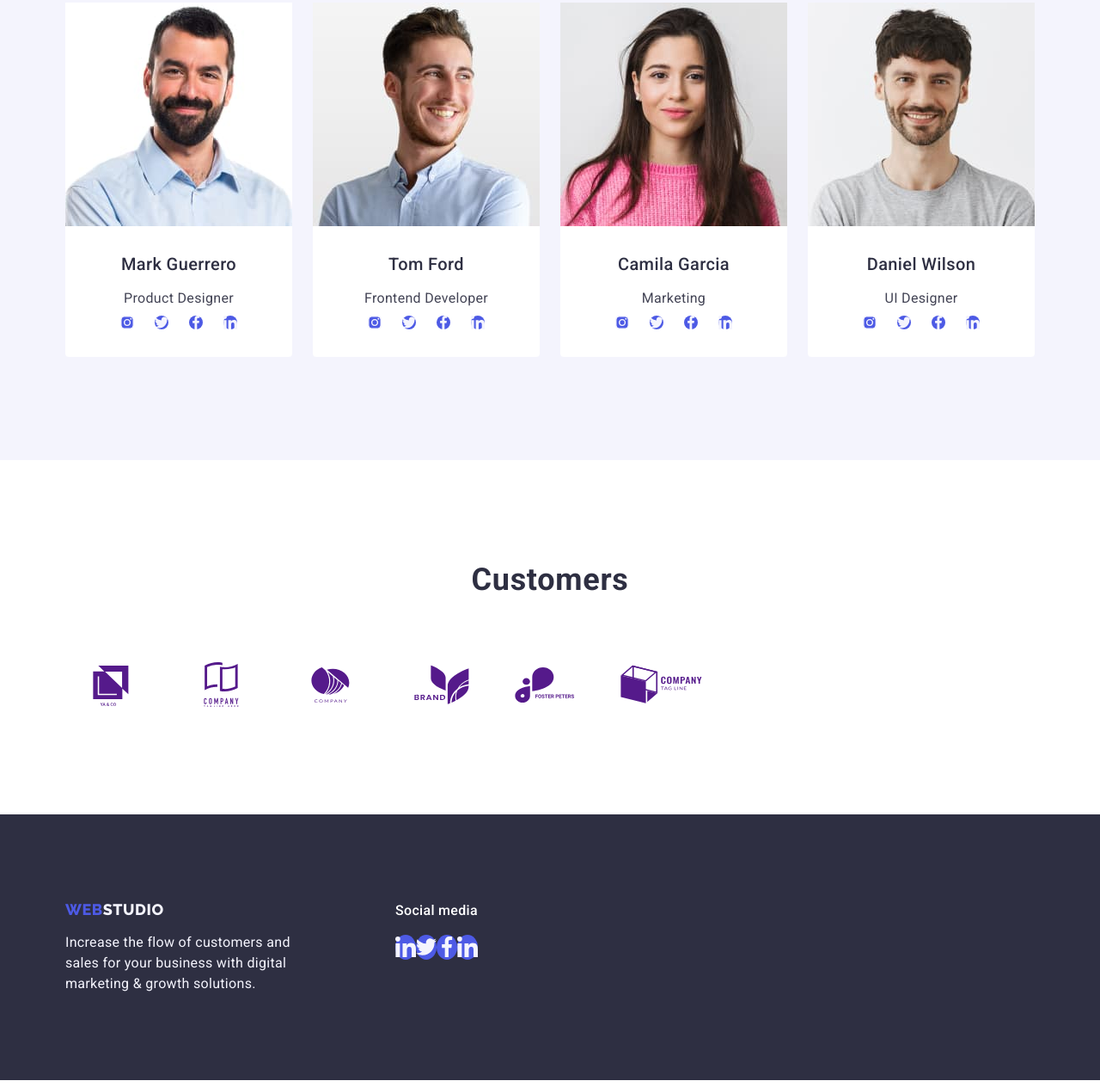
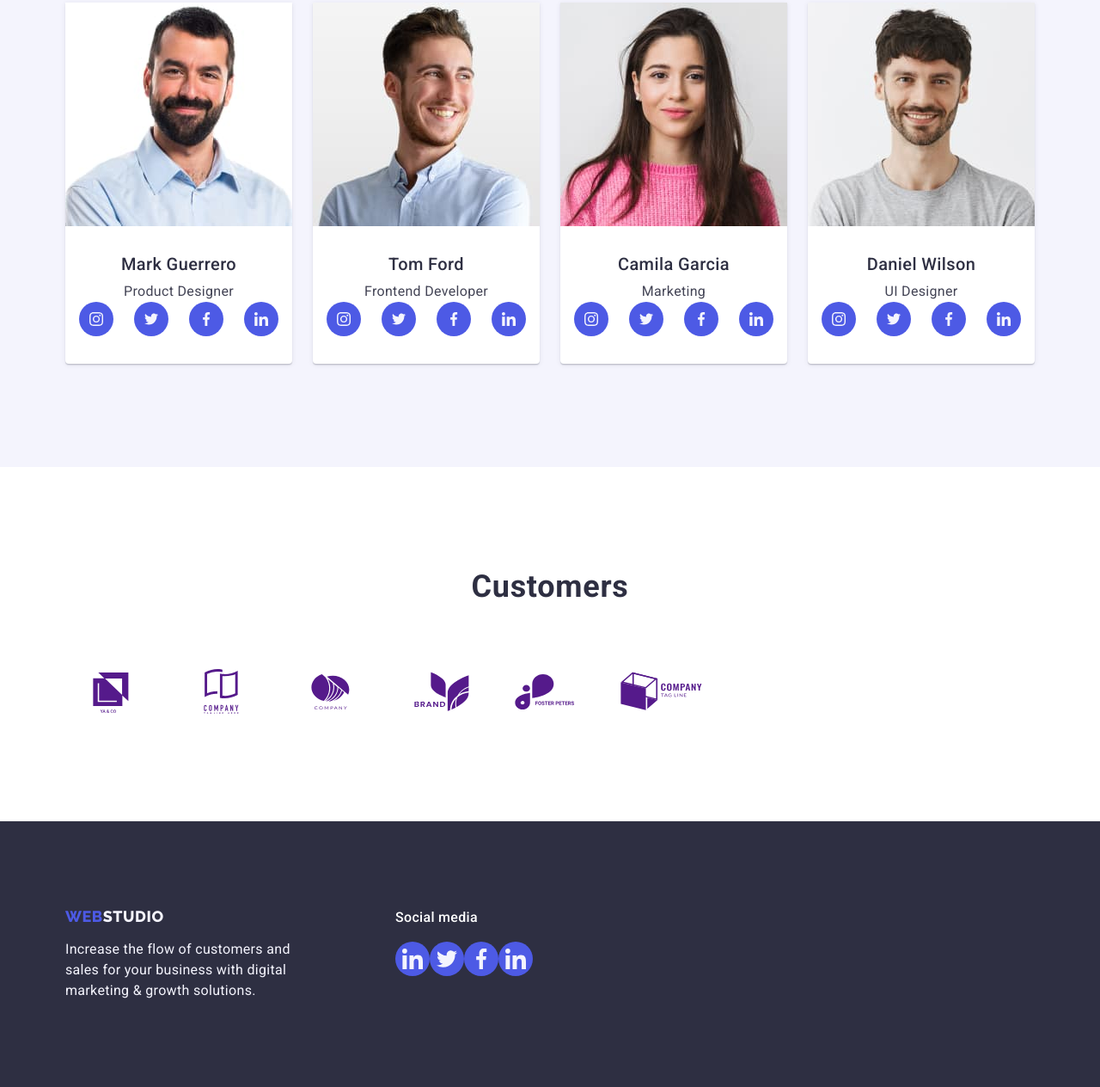
Before and after one commit to missmurs/goit-markup-hw-04, a plain HTML site: page index.html in a window 1280 px wide. Shown: the part 1922-3186 px from the top of the page at 86% size. Drawn offline with nearby package versions, Linux system fonts and the light colour scheme.

Commit message:
Team social icon

```diff
--- a/css/styles.css
+++ b/css/styles.css
@@ -299,6 +299,15 @@ img {
   background: var(--white);
   color: var(--navyblue);
   border-radius: 0px 0px 4px 4px;
+  box-shadow: 0px 1px 6px rgba(46, 47, 66, 0.08),
+    0px 1px 1px rgba(46, 47, 66, 0.16), 0px 2px 1px rgba(46, 47, 66, 0.08);
+}
+.team-card-list {
+  --indent: 24px;
+  --item: 4;
+}
+.team-wrapper {
+  padding: 32px 0;
 }
 .team-name {
   text-align: center;
@@ -316,37 +325,31 @@ img {
   line-height: 24px;
   letter-spacing: 0.02em;
 }
-.team-list {
-  --indent: 24px;
-  --item: 4;
+
+.team-icon-list {
+  display: flex;
+  align-items: center;
+  justify-content: center;
+  gap: 24px;
 }
-.team-wrapper {
-  padding: 32px 0;
-  display: flex;
-  flex-direction: column;
-  justify-content: center;
-  align-items: center;
-  gap: 8px;
+.team-icon-list-item {
+  width: 40px;
+  height: 40px;
 }
-
-.team-list-item {
-  fill: #f4f4fd;
-}
-
 .team-social-link {
   width: 100%;
   height: 100%;
   background-color: #4d5ae5;
   border-radius: 50%;
   display: flex;
+  align-items: center;
   justify-content: center;
-  align-items: center;
-  transition: background-color 250ms cubic-bezier(0.4, 0, 0.2, 1);
 }
-.team-social-link:hover,
-.team-social-link:focus {
-  background-color: #404bbf;
+
+.team-icon {
+  fill: #f4f4fd;
 }
+
 /**
   |============================
   | Customers
@@ -430,12 +433,19 @@ img {
   display: flex;
   gap: 16px;
 }
+.icon-list {
+  display: inline-flex;
+  align-items: center;
+  justify-content: center;
+  width: 40px;
+  height: 40px;
+}
 .social-media-link {
   width: 100%;
   height: 100%;
   background-color: #4d5ae5;
   border-radius: 50%;
-  display: inline-flex;
+  display: flex;
   align-items: center;
   justify-content: center;
 }
--- a/index.html
+++ b/index.html
@@ -130,102 +130,148 @@
             </div>
         </section>
         <!-- Team section -->
+
         <section class="team-section section">
             <div class="container">
                 <h2 class="section-title">Our Team</h2>
-                <ul class="list card-set team-list">
+                <ul class="list card-set team-card-list">
                     <li class="team-item card-set-item"><img src="./images/team/Mark_Guerrero.jpg" alt="Mark Guerrero"
                             width="264">
                         <div class="team-wrapper">
                             <h3 class="team-name">Mark Guerrero</h3>
                             <p class="team-text">Product Designer</p>
-                            <ul class="list card-set team-list">
-                                <li class="team-list-wrapper"><a class="team-social-link" href="">
-                                        <svg class="team-list-item " width="16" height="16">
+                            <ul class="list team-icon-list">
+
+
+                                <li class="team-icon-list-item">
+                                    <a class="team-social-link" href="">
+                                        <svg class="team-icon" width="16" height="16">
                                             <use href="./images/icons/icons.svg#icon-instagram"></use>
-                                        </svg></a></li>
-                                <li class="team-list-wrapper">
+                                        </svg>
+                                        </sapn>
+                                    </a>
+                                </li>
+
+                                <li class="team-icon-list-item">
                                     <a class="team-social-link" href="">
-                                        <svg class="team-list-item" width="16" height="16">
+                                        <svg class="team-icon" width="16" height="16">
                                             <use href="./images/icons/icons.svg#icon-twitter"></use>
-                                        </svg></a>
+                                        </svg>
+                                    </a>
                                 </li>
-                                <li class="team-list-wrapper">
+
+                                <li class="team-icon-list-item">
                                     <a class="team-social-link" href="">
-                                        <svg class="team-list-item" width="16" height="16">
+                                        <svg class="team-icon" width="16" height="16">
                                             <use href="./images/icons/icons.svg#icon-facebook"></use>
-                                        </svg></a>
+                                        </svg>
+                                    </a>
                                 </li>
-                                <li class="team-list-wrapper">
+
+                                <li class="team-icon-list-item">
                                     <a class="team-social-link" href="">
-                                        <svg class="team-list-item" width="16" height="16">
+                                        <svg class="team-icon" width="16" height="16">
                                             <use href="./images/icons/icons.svg#icon-linkedin"></use>
-                                        </svg></a>
+                                        </svg>
+                                    </a>
                                 </li>
+
                             </ul>
 
                         </div>
                     </li>
+
+
                     <li class="team-item card-set-item"><img src="./images/team/Tom_Ford.jpg" alt="Tom Ford"
                             width="264">
                         <div class="team-wrapper">
                             <h3 class="team-name">Tom Ford</h3>
                             <p class="team-text">Frontend Developer</p>
-                            <ul class="list card-set team-list">
-                                <li class="team-list-wrapper"><a class="team-social-link" href="">
-                                        <svg class="team-list-item " width="16" height="16">
+
+                            <ul class="list team-icon-list">
+
+
+                                <li class="team-icon-list-item">
+                                    <a class="team-social-link" href="">
+                                        <svg class="team-icon" width="16" height="16">
                                             <use href="./images/icons/icons.svg#icon-instagram"></use>
-                                        </svg></a></li>
-                                <li class="team-list-wrapper">
+                                        </svg>
+                                        </sapn>
+                                    </a>
+                                </li>
+
+                                <li class="team-icon-list-item">
                                     <a class="team-social-link" href="">
-                                        <svg class="team-list-item" width="16" height="16">
+                                        <svg class="team-icon" width="16" height="16">
                                             <use href="./images/icons/icons.svg#icon-twitter"></use>
-                                        </svg></a>
+                                        </svg>
+                                    </a>
                                 </li>
-                                <li class="team-list-wrapper">
+
+                                <li class="team-icon-list-item">
                                     <a class="team-social-link" href="">
-                                        <svg class="team-list-item" width="16" height="16">
+                                        <svg class="team-icon" width="16" height="16">
                                             <use href="./images/icons/icons.svg#icon-facebook"></use>
-                                        </svg></a>
+                                        </svg>
+                                    </a>
                                 </li>
-                                <li class="team-list-wrapper">
+
+                                <li class="team-icon-list-item">
                                     <a class="team-social-link" href="">
-                                        <svg class="team-list-item" width="16" height="16">
+                                        <svg class="team-icon" width="16" height="16">
                                             <use href="./images/icons/icons.svg#icon-linkedin"></use>
-                                        </svg></a>
+                                        </svg>
+                                    </a>
                                 </li>
+
                             </ul>
-                        </div>
 
-                    </li>
+
+
+
+
+
                     <li class="team-item card-set-item"><img src="./images/team/Camila_Garcia.jpg" alt="Camila Garcia"
                             width="264">
                         <div class="team-wrapper">
                             <h3 class="team-name">Camila Garcia</h3>
                             <p class="team-text">Marketing</p>
-                            <ul class="list card-set team-list">
-                                <li class="team-list-wrapper"><a class="team-social-link" href="">
-                                        <svg class="team-list-item " width="16" height="16">
+                            <ul class="list team-icon-list">
+
+
+                                <li class="team-icon-list-item">
+                                    <a class="team-social-link" href="">
+                                        <svg class="team-icon" width="16" height="16">
                                             <use href="./images/icons/icons.svg#icon-instagram"></use>
-                                        </svg></a></li>
-                                <li class="team-list-wrapper">
+                                        </svg>
+                                        </sapn>
+                                    </a>
+                                </li>
+
+                                <li class="team-icon-list-item">
                                     <a class="team-social-link" href="">
-                                        <svg class="team-list-item" width="16" height="16">
+                                        <svg class="team-icon" width="16" height="16">
                                             <use href="./images/icons/icons.svg#icon-twitter"></use>
-                                        </svg></a>
+                                        </svg>
+                                    </a>
                                 </li>
-                                <li class="team-list-wrapper">
+
+                                <li class="team-icon-list-item">
                                     <a class="team-social-link" href="">
-                                        <svg class="team-list-item" width="16" height="16">
+                                        <svg class="team-icon" width="16" height="16">
                                             <use href="./images/icons/icons.svg#icon-facebook"></use>
-                                        </svg></a>
+                                        </svg>
+                                    </a>
                                 </li>
-                                <li class="team-list-wrapper">
+
+                                <li class="team-icon-list-item">
                                     <a class="team-social-link" href="">
-                                        <svg class="team-list-item" width="16" height="16">
+                                        <svg class="team-icon" width="16" height="16">
                                             <use href="./images/icons/icons.svg#icon-linkedin"></use>
-                                        </svg></a>
+                                        </svg>
+                                    </a>
                                 </li>
+
                             </ul>
                         </div>
                     </li>
@@ -234,29 +280,42 @@
                         <div class="team-wrapper">
                             <h3 class="team-name">Daniel Wilson</h3>
                             <p class="team-text">UI Designer</p>
-                            <ul class="list card-set team-list">
-                                <li class="team-list-wrapper"><a class="team-social-link" href="">
-                                        <svg class="team-list-item " width="16" height="16">
+                            <ul class="list team-icon-list">
+
+
+                                <li class="team-icon-list-item">
+                                    <a class="team-social-link" href="">
+                                        <svg class="team-icon" width="16" height="16">
                                             <use href="./images/icons/icons.svg#icon-instagram"></use>
-                                        </svg></a></li>
-                                <li class="team-list-wrapper">
+                                        </svg>
+                                        </sapn>
+                                    </a>
+                                </li>
+
+                                <li class="team-icon-list-item">
                                     <a class="team-social-link" href="">
-                                        <svg class="team-list-item" width="16" height="16">
+                                        <svg class="team-icon" width="16" height="16">
                                             <use href="./images/icons/icons.svg#icon-twitter"></use>
-                                        </svg></a>
+                                        </svg>
+                                    </a>
                                 </li>
-                                <li class="team-list-wrapper">
+
+                                <li class="team-icon-list-item">
                                     <a class="team-social-link" href="">
-                                        <svg class="team-list-item" width="16" height="16">
+                                        <svg class="team-icon" width="16" height="16">
                                             <use href="./images/icons/icons.svg#icon-facebook"></use>
-                                        </svg></a>
+                                        </svg>
+                                    </a>
                                 </li>
-                                <li class="team-list-wrapper">
+
+                                <li class="team-icon-list-item">
                                     <a class="team-social-link" href="">
-                                        <svg class="team-list-item" width="16" height="16">
+                                        <svg class="team-icon" width="16" height="16">
                                             <use href="./images/icons/icons.svg#icon-linkedin"></use>
-                                        </svg></a>
+                                        </svg>
+                                    </a>
                                 </li>
+
                             </ul>
                         </div>
                     </li>
@@ -324,30 +383,38 @@
                     solutions.
                 </p>
             </div>
+
+
+
             <div class="social-media-container">
+
                 <p class="social-media-title">Social media</p>
+
                 <ul class="list card-set social-media-list">
 
-                    <li>
+                    <li class="icon-list">
                         <a class="social-media-link" href="">
                             <svg class="social-media-list-item" width="24" height="24">
                                 <use href="./images/icons/icons.svg#icon-linkedin"></use>
                             </svg>
                         </a>
                     </li>
-                    <li><a class="social-media-link" href="">
+                    <li class="list icon-list">
+                        <a class="social-media-link" href="">
                             <svg class="social-media-list-item" width="24" height="24">
                                 <use href="./images/icons/icons.svg#icon-twitter"></use>
                             </svg>
                         </a>
                     </li>
-                    <li><a class="social-media-link" href="">
+                    <li class="icon-list">
+                        <a class="social-media-link" href="">
                             <svg class="social-media-list-item" width="24" height="24">
                                 <use href="./images/icons/icons.svg#icon-facebook"></use>
                             </svg>
                         </a>
                     </li>
-                    <li><a class="social-media-link" href="">
+                    <li class="icon-list">
+                        <a class="social-media-link" href="">
                             <svg class="social-media-list-item" width="24" height="24">
                                 <use href="./images/icons/icons.svg#icon-linkedin"></use>
                             </svg>
@@ -355,6 +422,8 @@
                     </li>
 
                 </ul>
+
+
             </div>
         </div>
 
```
